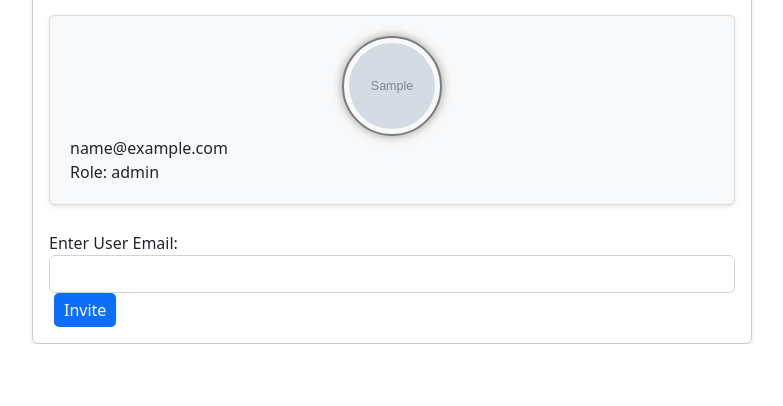
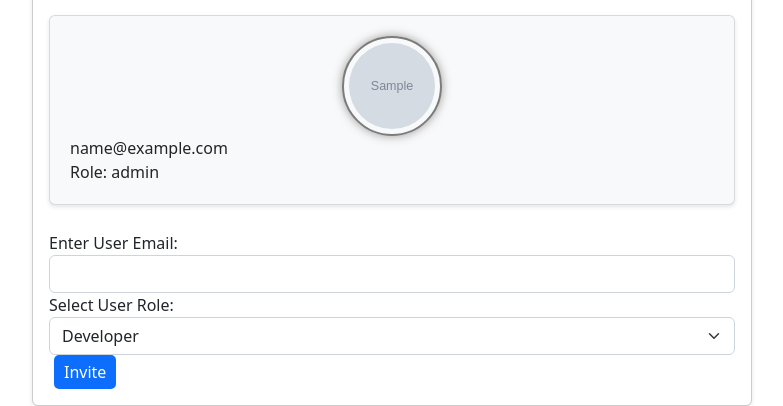
Before and after one commit to modemobpsycho/flask-project-tracker, a Flask app: page /projects/1 in a window 1280 px wide. Shown: the part 705-1111 px from the top of the page, without its empty margins (248-1031 px from the left). Before the commit the page ends 1049 px from the top, so only its background shows below. Run offline with Flask 3, Linux system fonts and the light colour scheme; a user stored in the database is signed in; tables that the repository leaves empty hold one stand-in row (values such as "Sample post"); grey boxes marked "Sample" are stand-in pictures; parts of the project's set-up code (start-up, migrations or seed data) failed here and were passed over.

Commit message:
feat: roles for project members

```diff
--- a/config.py
+++ b/config.py
@@ -11,6 +11,7 @@ class Config(object):
     TESTING = False
     CSRF_ENABLED = True
     SECRET_KEY = config("SECRET_KEY", default=os.getenv("SECRET_KEY"))
+    DATABASE_URL = config("DATABASE_URL", default=os.getenv("DATABASE_URL"))
     SQLALCHEMY_DATABASE_URI = config(
         "SQLALCHEMY_DATABASE_URI", default=os.getenv("SQLALCHEMY_DATABASE_URI")
     )
@@ -42,7 +43,8 @@ class DevelopmentConfig(Config):
 class TestingConfig(Config):
     TESTING = True
     DEBUG = True
-    SQLALCHEMY_DATABASE_URI = "sqlite:///testproject.db"
+    DATABASE_URL = "sqlite:///test.db"
+    SQLALCHEMY_DATABASE_URI = "sqlite:///test.db"
     BCRYPT_LOG_ROUNDS = 1
     WTF_CSRF_ENABLED = False
 
--- a/website/projects/forms.py
+++ b/website/projects/forms.py
@@ -54,7 +54,18 @@ class EditProjectForm(FlaskForm):
 
 class AddProjectMemberForm(FlaskForm):
     email = StringField("Email", validators=[DataRequired(), Email()])
-    role = StringField("Role")
+    role = SelectField(
+        "Role",
+        choices=[
+            ("Developer", "Developer"),
+            ("QA", "QA"),
+            ("Admin", "Admin"),
+            ("Project Manager", "Project Manager"),
+            ("UX/UI Designer", "UX/UI Designer"),
+            ("Other", "Other"),
+        ],
+        validators=[DataRequired()],
+    )
     submit = SubmitField("Add Member")
 
 
@@ -66,12 +77,35 @@ class RemoveProjectMemberForm(FlaskForm):
 class SendJoinRequestForm(FlaskForm):
     user_id = IntegerField("User ID")
     message = StringField("Message", validators=[DataRequired()])
-    role = StringField("Role", validators=[DataRequired()])
+    role = SelectField(
+        "Role",
+        choices=[
+            ("Developer", "Developer"),
+            ("QA", "QA"),
+            ("Admin", "Admin"),
+            ("Project Manager", "Project Manager"),
+            ("UX/UI Designer", "UX/UI Designer"),
+            ("Other", "Other"),
+        ],
+        validators=[DataRequired()],
+    )
     sender_id = IntegerField("Sender ID")
     submit = SubmitField("Send Request")
 
 
 class AcceptRequestForm(FlaskForm):
+    role = SelectField(
+        "Role",
+        choices=[
+            ("Developer", "Developer"),
+            ("QA", "QA"),
+            ("Admin", "Admin"),
+            ("Project Manager", "Project Manager"),
+            ("UX/UI Designer", "UX/UI Designer"),
+            ("Other", "Other"),
+        ],
+        validators=[DataRequired()],
+    )
     submit = SubmitField("Accept")
 
 
@@ -81,4 +115,16 @@ class RejectRequestForm(FlaskForm):
 
 class InviteMemberForm(FlaskForm):
     email = StringField("Email", validators=[DataRequired(), Email()])
+    role = SelectField(
+        "Role",
+        choices=[
+            ("Developer", "Developer"),
+            ("QA", "QA"),
+            ("Admin", "Admin"),
+            ("Project Manager", "Project Manager"),
+            ("UX/UI Designer", "UX/UI Designer"),
+            ("Other", "Other"),
+        ],
+        validators=[DataRequired()],
+    )
     submit = SubmitField("Invite")
--- a/website/projects/views.py
+++ b/website/projects/views.py
@@ -232,17 +232,20 @@ def join_requests():
 @projects_bp.route("/send_request/<int:project_id>", methods=["GET", "POST"])
 @login_required
 def send_request(project_id):
-    project = Project.query.get(project_id)
+    project = Project.query.get_or_404(project_id)
     creator_id = project.creator_id
+
     if project is None:
         flash("Project not found", "danger")
         return redirect(url_for("projects.projects"))
-    user = User.query.get(current_user.id)
-    join_request = JoinRequest.query.filter_by(
-        sender_id=current_user.id, project_id=project.id
-    ).first()
+
     form = SendJoinRequestForm()
+
     if form.validate_on_submit():
+        join_request = JoinRequest.query.filter_by(
+            sender_id=current_user.id, project_id=project.id
+        ).first()
+
         if join_request is None:
             sender_type = "user"
             request = JoinRequest(
@@ -279,24 +282,28 @@ def accept_join_request(request_id):
         flash("Project not found", "danger")
         return redirect(url_for("projects.join_requests"))
 
-    if request.sender_type == "creator":
-        sender_id = project.creator_id
-        user_id = request.user_id
+    accept_form = AcceptRequestForm()
+    if accept_form.validate_on_submit():
+        if request.sender_type == "creator":
+            sender_id = project.creator_id
+            user_id = request.user_id
+        else:
+            sender_id = request.user_id
+            user_id = request.sender_id
+
+        project_member = ProjectMember(
+            user_id=user_id,
+            project_id=request.project_id,
+            role=accept_form.role.data,
+        )
+        db.session.add(project_member)
+        db.session.delete(request)
+        db.session.commit()
+
+        flash("Join request accepted successfully", "success")
     else:
-        sender_id = request.user_id
-        user_id = request.sender_id
+        flash("Validation error occurred", "danger")
 
-    project_member = ProjectMember(
-        user_id=user_id,
-        project_id=request.project_id,
-        role=request.role,
-    )
-    db.session.add(project_member)
-
-    db.session.delete(request)
-    db.session.commit()
-
-    flash("Join request accepted successfully", "success")
     return redirect(url_for("projects.join_requests"))
 
 
@@ -349,9 +356,10 @@ def invite_member(project_id):
     if current_user.id != project.creator_id:
         abort(403)
 
-    invite_form = InviteMemberForm(request.form)
+    invite_form = InviteMemberForm()
     if invite_form.validate_on_submit():
         email = invite_form.email.data
+        role = invite_form.role.data
         user_exists = db.session.query(
             User.query.filter_by(email=email).exists()
         ).scalar()
@@ -364,13 +372,13 @@ def invite_member(project_id):
                 user_id=user.id, project_id=project.id
             ).first()
             is_creator = current_user.id == project.creator_id
-            if project_member is None and join_request is None and not is_creator:
+            if project_member is None and join_request is None:
                 join_request = JoinRequest(
                     project_id=project.id,
                     user_id=user.id,
                     sender_id=current_user.id,
                     sender_type="creator",
-                    role="Member",
+                    role=role,
                 )
                 db.session.add(join_request)
                 db.session.commit()
@@ -380,6 +388,6 @@ def invite_member(project_id):
         else:
             flash(f"No user found with email {email}.", "danger")
     else:
-        flash(f"Smth wrong", "danger")
+        flash(f"Something wrong with the invitation form", "danger")
 
     return redirect(url_for("projects.project_details", project_id=project.id))
--- /dev/null
+++ b/website/static/styles/project_requests.css
@@ -0,0 +1,3 @@
+.wrapper_request {
+    display: flex;
+}
--- a/website/templates/projects/project_details.html
+++ b/website/templates/projects/project_details.html
@@ -186,6 +186,14 @@
                                 <span class="text-danger">{{ error }}</span>
                                 {% endfor %}
                             </div>
+                            <div class="form-group">
+                                <label for="role">Select User Role:</label>
+                                {{ invite_member_form.role(class="form-select")
+                                }} {% for error in
+                                invite_member_form.role.errors %}
+                                <span class="text-danger">{{ error }}</span>
+                                {% endfor %}
+                            </div>
                             <button type="submit" class="btn btn-primary">
                                 Invite
                             </button>
```
Also changed, not shown: tests/base_test.py (+1 -1 lines), website/templates/projects/projects_requests.html (+13 -1 lines), website/templates/projects/send_request.html (+10 -8 lines).
